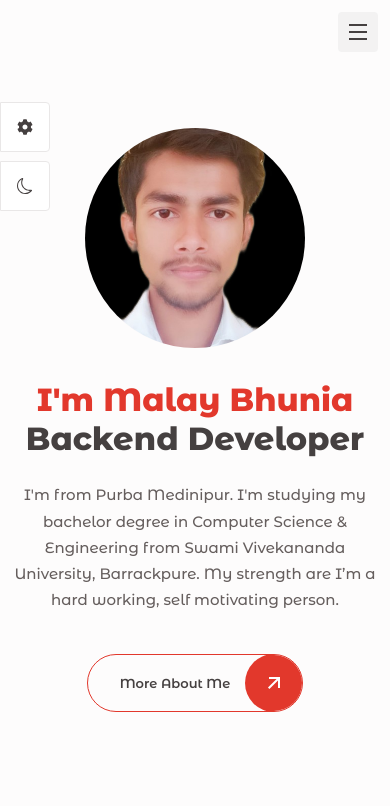
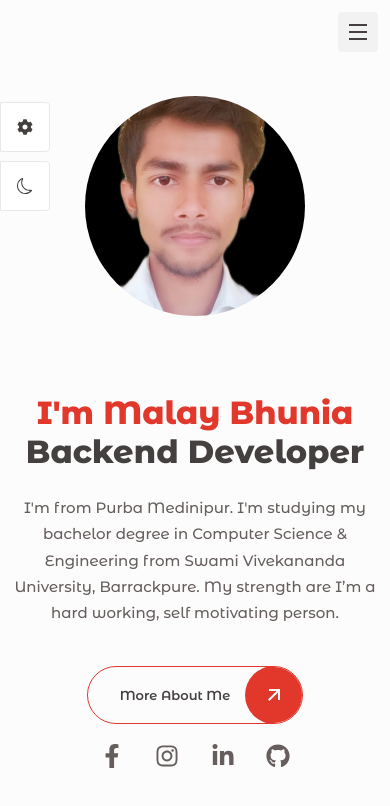
Before and after one commit to MalayBhunia/MalayPF2, a React (Vite) app: page / in a window 390 px wide. Shown: the top 806 px of the page. Built offline with nearby package versions, Linux system fonts and the light colour scheme.

Commit message:
new update

```diff
--- a/src/index.css
+++ b/src/index.css
@@ -263,6 +263,10 @@ img{
         font-size: 1.5rem;
     }
 
+    .home__socials{
+        padding-left: 0.7rem;
+    }
+
     .home-container {
         grid-template-columns: 5fr 7fr;
         padding: 1.5rem;
@@ -321,7 +325,8 @@ img{
         width: 220px;
         height: 220px;
         border-radius: 50%;
-        margin-top: auto;
+        margin-top: 1.5rem;
+        margin-bottom: -3.8rem;
     }
 
     .home-img,
@@ -331,10 +336,10 @@ img{
 
     .home-content {
         text-align: center;
-        margin-bottom: auto;
+        margin-bottom: -1rem;
     }
 
-    .home-title {
+    .home-title{
         padding-left: 0;
     }
 
@@ -362,6 +367,7 @@ img{
     .about-container,
     .resume-container,
     .stats,
+    .home__socials,
     .skills-container,
     .portfolio-container,
     .contact-container {
@@ -382,7 +388,8 @@ img{
         gap: 1rem;
     }
 
-    .stats-title{
+    .stats-title,
+    .home__socials{
         padding-left: 0;
     }
 
@@ -455,7 +462,7 @@ img{
     }
 
     .nav-menu{
-       padding: 13rem 0 0 8rem;
+       padding: 15rem 0 0 8.5rem;
     }
 }
 
--- a/src/pages/home/Home.jsx
+++ b/src/pages/home/Home.jsx
@@ -2,6 +2,8 @@ import Profile from '../../assets/home.png';
 import { Link } from 'react-router';
 import { RiArrowRightUpLine } from "react-icons/ri";
 import './home.css';
+import {FaFacebookF, FaGithub } from 'react-icons/fa';
+import { FaInstagram, FaLinkedinIn } from 'react-icons/fa6';
 
 const Home = () => {
     return (
@@ -24,6 +26,24 @@ const Home = () => {
               <RiArrowRightUpLine />
             </span>
           </Link>
+
+          <div className='home__socials'>
+            <a href="https://www.facebook.com/profile.php?id=100065094543831" className='home__social-link' target='_blank'>
+                <FaFacebookF size={24}/>
+            </a>
+
+            <a href="https://www.instagram.com/mb.cse/" className='home__social-link' target='_blank'>
+                <FaInstagram size={24}/>
+            </a>
+
+            <a href="https://www.linkedin.com/in/malay-bhunia-14ab712a6/" className='home__social-link' target='_blank'>
+                <FaLinkedinIn size={24}/>
+            </a>
+
+            <a href="https://github.com/MalayBhunia" className='home__social-link' target='_blank'>
+                <FaGithub size={24}/>
+            </a>
+          </div>
         </div>
 
         <div className="color-block"></div>
--- a/src/pages/home/home.css
+++ b/src/pages/home/home.css
@@ -5,7 +5,9 @@
     padding: 2.5rem;
     min-height: 100vh;
 }
-
+.home-content{
+    padding-top: 3.7rem;
+}
 .home-img {
     height: calc(100vh - 5rem);
     width: 100%;
@@ -50,3 +52,20 @@
     top: -12%;
     left: -12%;
 }
+
+.home__socials{
+    position: relative;
+    display: flex;
+    column-gap: 1.95rem;
+    padding-left: 1rem;
+    margin: 1rem 0;
+}
+
+.home__social-link{
+    color: var(--text-color);
+    transition: .3s;
+}
+
+.home__social-link:hover{
+    color: var(--first-color);
+}
```
